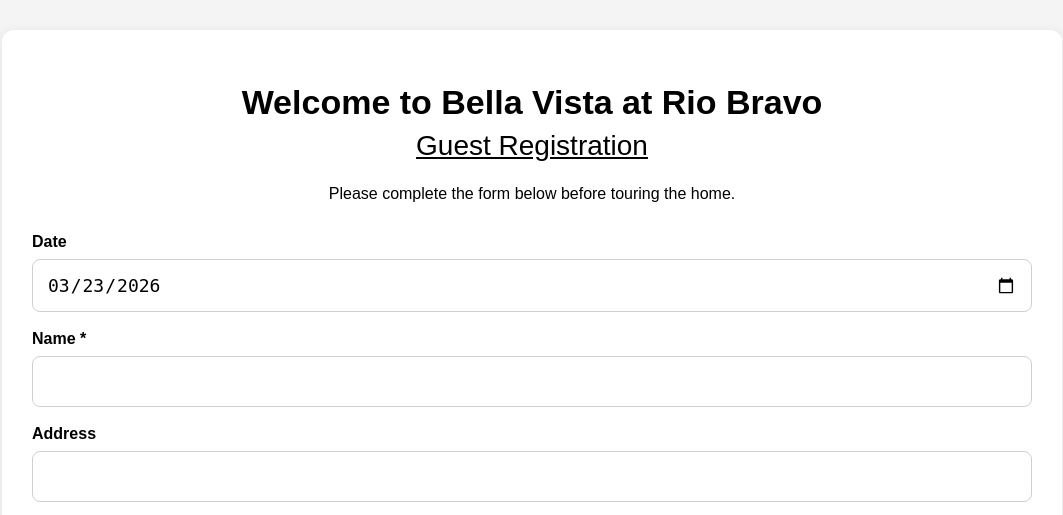
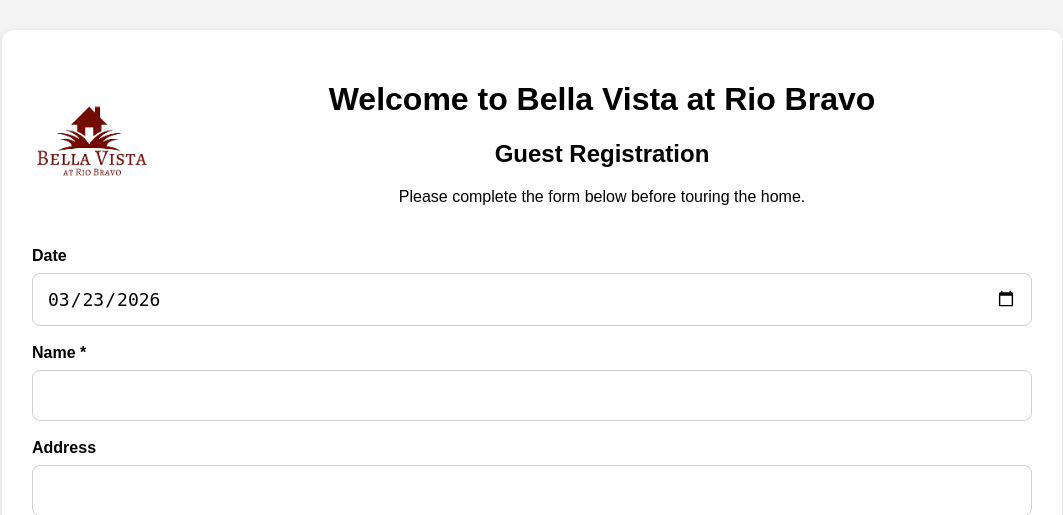
Before and after one commit to alz06/bella-vista-signin, a Flask app: page / in a window 1280 px wide. Shown: the top 515 px of the page, without its empty margins (108-1171 px from the left). Run offline with Flask 3, Linux system fonts and the light colour scheme; parts of the project's set-up code (start-up, migrations or seed data) failed here and were passed over; some libraries are stand-ins or nearby versions.

Commit message:
Added logo to header

```diff
--- a/static/style.css
+++ b/static/style.css
@@ -179,3 +179,19 @@ th, td {
 th {
     background: #f0f0f0;
 }
+.header-bar {
+    display: flex;
+    align-items: center;
+    gap: 20px;
+    margin-bottom: 25px;
+}
+
+.logo {
+    width: 120px;
+    height: auto;
+}
+
+.header-text {
+    flex: 1;
+    text-align: center;
+}
--- a/templates/form.html
+++ b/templates/form.html
@@ -8,11 +8,15 @@
 </head>
 <body>
     <div class="container">
-        <div class="page-header">
-            <h1>Welcome to Bella Vista at Rio Bravo</h1>
-            <h2>Guest Registration</h2>
-            <p>Please complete the form below before touring the home.</p>
-        </div>
+        <div class="header-bar">
+    <img src="{{ url_for('static', filename='logo.png') }}" class="logo">
+
+    <div class="header-text">
+        <h1>Welcome to Bella Vista at Rio Bravo</h1>
+        <h2>Guest Registration</h2>
+        <p>Please complete the form below before touring the home.</p>
+    </div>
+</div>
 
         <form method="POST">
             <div class="field-group">
```
Also changed, not shown: static/logo.png (added).
